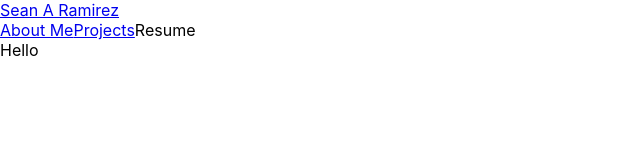
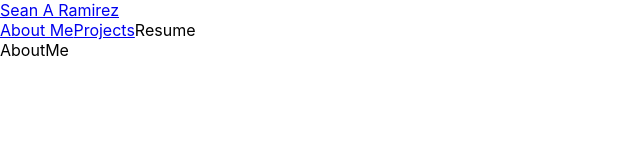
Before and after one commit to snaramirez872/snaramirez-portfolio-new, a React (Vite) app: page / in a window 1280 px wide. Shown: the top 160 px of the page, without its empty margins (0-640 px from the left). Built offline with nearby package versions, Linux system fonts and the light colour scheme.

Commit message:
set up routing

```diff
--- a/src/App.jsx
+++ b/src/App.jsx
@@ -1,7 +1,9 @@
 import React from 'react';
 import { BrowserRouter as Router, Routes, Route } from 'react-router-dom';
+import NavBar from './components/NavBar/NavBar';
+import Projects from './pages/Projects/Projects';
+import AboutMe from './pages/AboutMe/AboutMe';
 import './App.css'
-import NavBar from './components/NavBar/NavBar';
 
 export default function App() {
   return (
@@ -10,7 +12,10 @@ export default function App() {
       <div className="App">
         <NavBar />
         <div className="pages">
-          Hello
+          <Routes>
+            <Route path='/' element={<AboutMe />} />
+            <Route path='/projects' element={<Projects />} />
+          </Routes>
         </div>
       </div>
     </Router>
--- a/src/components/NavBar/NavBar.jsx
+++ b/src/components/NavBar/NavBar.jsx
@@ -6,7 +6,7 @@ export default function NavBar() {
     return (
         <nav className="NavBar">
             <Link to="/" className="logo">Sean A Ramirez</Link>
-            <div className='mr-[7vh] space-x-11 text-xl hidden md:flex'>
+            <div className='links'>
                 <Link to="/" className='nav-link'>About Me</Link>
                 <Link to="/projects" className='nav-link'>Projects</Link>
                 <a href={import.meta.env.VITE_resumeLink} className='resume-link' target='_blank' rel='noreferrer'>Resume</a>
--- /dev/null
+++ b/src/pages/AboutMe/AboutMe.jsx
@@ -0,0 +1,10 @@
+import React from "react";
+import "./AboutMe.css"
+
+export default function AboutMe() {
+    return (
+        <div className='AboutMe'>
+            AboutMe
+        </div>
+    );
+}
--- /dev/null
+++ b/src/pages/Projects/Projects.jsx
@@ -0,0 +1,10 @@
+import React from "react";
+import "./Projects.css"
+
+export default function Projects() {
+    return (
+        <div className='Projects'>
+            Projects
+        </div>
+    );
+}
```
Also changed, not shown: src/pages/AboutMe/AboutMe.css (added), src/pages/Projects/Projects.css (added).
